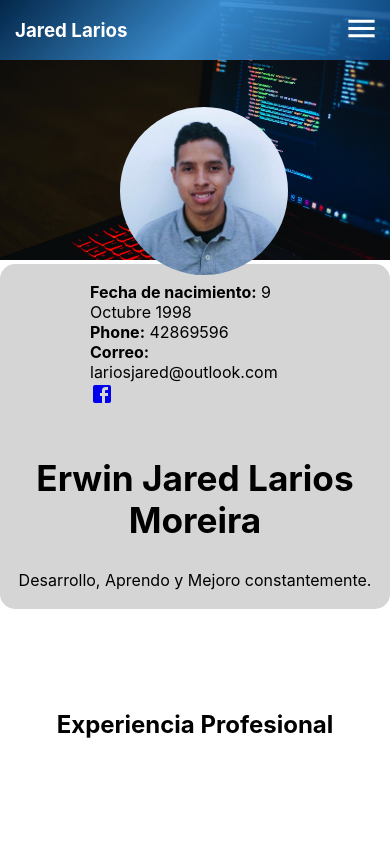
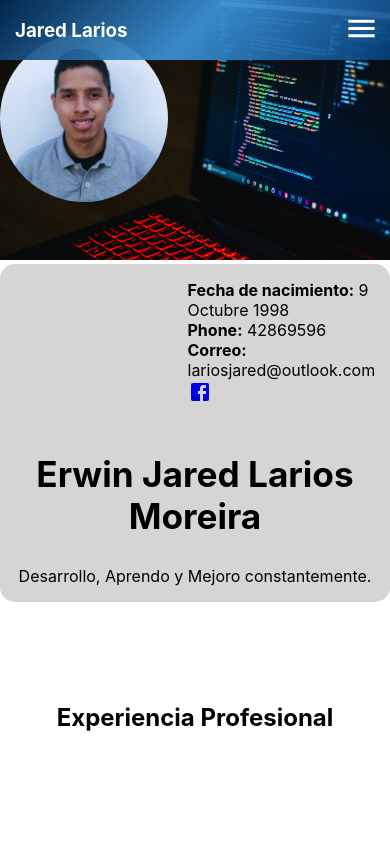
Before and after one commit to JaredLarios/my-profile, a React (Create React App) app: page /#/ in a window 390 px wide. Shown: the top 841 px of the page. Built offline with nearby package versions, Linux system fonts and the light colour scheme.

Commit message:
chore: responsive design personal card and photo

```diff
--- a/src/Components/Home/style.js
+++ b/src/Components/Home/style.js
@@ -38,7 +38,7 @@ export const PersonalCard = styled.div`
         grid-row: 1/3;
         >img {
             position: absolute;
-            top: -255px;
+            top: -268px;
             width: 10.5rem;
             height: 10.5rem;
             object-fit: cover;
@@ -66,7 +66,7 @@ export const PersonalCard = styled.div`
             padding: 0 12px;
         }
     }
-    @media only screen and (min-width: 600px) {
+    @media only screen and (min-width: 250px) {
         >div {
             grid-column: 1/2;
             >img{
@@ -74,6 +74,12 @@ export const PersonalCard = styled.div`
                 top: -115px;
             }
         }
+        >.p-info {
+            transition: 1.5s;
+            margin: 0 0.5rem 0 45%;
+        }
+    }
+    @media only screen and (min-width: 550px){
         >.p-info {
             transition: 1.5s;
             margin: 0 0.5rem 0 35%;
```
